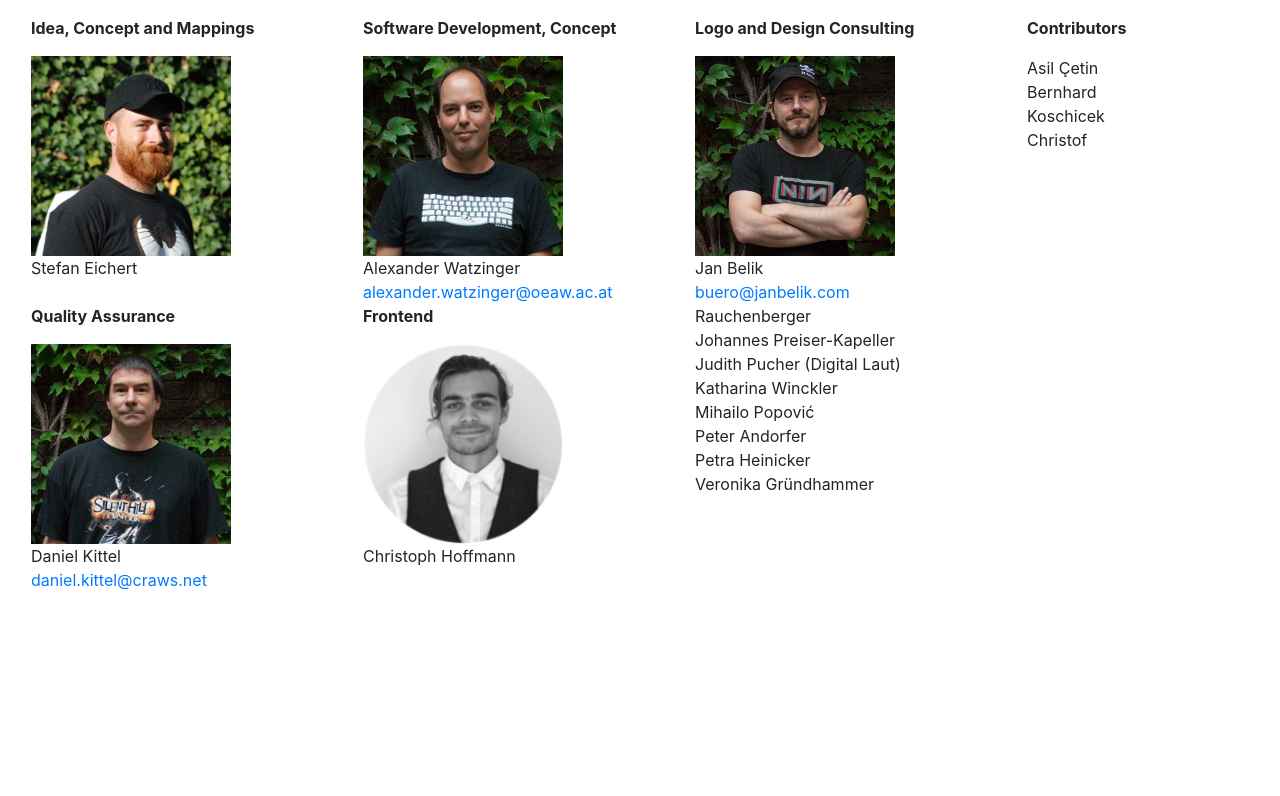
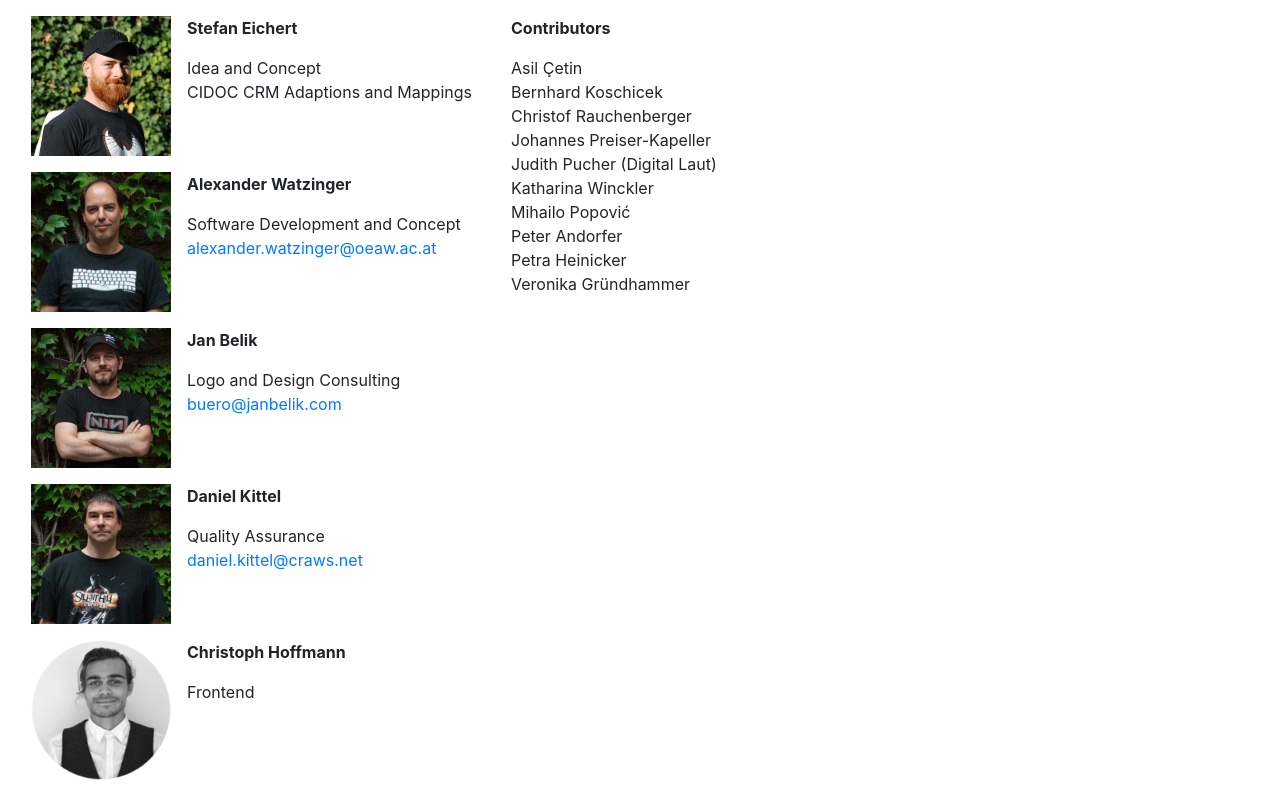
Before and after one commit to craws/OpenAtlas-Website, a Flask app: page /team in a window 1280 px wide. Shown: the part 204-1000 px from the top of the page. Before the commit the page ends 794 px from the top, so only its background shows below. Run offline with Flask 2, Linux system fonts and the light colour scheme; parts of the project's set-up code (start-up, migrations or seed data) failed here and were passed over; some libraries are stand-ins or nearby versions.

Commit message:
Team layout

```diff
--- a/openatlas_website/static/css/style.css
+++ b/openatlas_website/static/css/style.css
@@ -2,21 +2,19 @@
     margin: 1em;
 }
 
-#team {
-    clear: both;
-}
-
-#team div p {
-    font-weight: bold;
-}
-
-#team > div > div {
-    margin: 0 0.5em 0 0;
-    float: left;
-    width: 324px;
+#team > div {
+    width: 30em;
+    overflow: hidden;
+    margin-bottom: 1em;
 }
 
 #team img {
-    width: 200px;
-    height: 200px;
+    width: 140px;
+    height: 140px;
+    float: left;
+    margin-right: 1em;
 }
+
+p.name {
+    font-weight: bold;
+}
--- a/openatlas_website/templates/team.html
+++ b/openatlas_website/templates/team.html
@@ -1,51 +1,51 @@
 {% extends "layout.html" %}
 {% block content %}
 <div class="container">
-        <div id="team">
+    <div id="team" style="float:left">
         <div>
-                <div>
-                    <p>Idea, Concept and Mappings</p>
-                    <img src="/static/images/team/stefan.jpg" alt="Stefan" /><br />
-                    Stefan Eichert<br />
+            <img src="/static/images/team/stefan.jpg" alt="Stefan"/>
+            <p class="name">Stefan Eichert</p>
+            Idea and Concept<br/>
+            CIDOC CRM Adaptions and Mappings
         </div>
         <div>
-                    <p>Software Development, Concept</p>
-                    <img src="/static/images/team/alex.png" alt="Alex" /><br />
-                    Alexander Watzinger<br />
+            <img src="/static/images/team/alex.png" alt="Alex"/>
+            <p class="name">Alexander Watzinger</p>
+            Software Development and Concept<br/>
             <a class="email" href="mailto:alexander.watzinger@oeaw.ac.at">alexander.watzinger@oeaw.ac.at</a>
         </div>
         <div>
-                    <p>Logo and Design Consulting</p>
-                    <img src="/static/images/team/jan.png" alt="Jan" /><br />
-                    Jan Belik<br/>
+            <img src="/static/images/team/jan.png" alt="Jan"/>
+            <p class="name">Jan Belik</p>
+            Logo and Design Consulting<br/>
             <a class="email" href="mailto:buero@janbelik.com">buero@janbelik.com</a>
         </div>
         <div>
-                    <p>Quality Assurance</p>
-                    <img src="/static/images/team/daniel.png" alt="Daniel" /><br />
-                    Daniel Kittel<br/>
+            <img src="/static/images/team/daniel.png" alt="Daniel"/>
+            <p class="name">Daniel Kittel</p>
+            Quality Assurance<br/>
             <a class="email" href="mailto:daniel.kittel@craws.net">daniel.kittel@craws.net</a>
         </div>
         <div>
-                    <p>Frontend</p>
-                    <img src="/static/images/team/christoph.png" alt="Daniel" /><br />
-                    Christoph Hoffmann<br/>
+            <img src="/static/images/team/christoph.png" alt="Christoph"/>
+            <p class="name">Christoph Hoffmann</p>
+            Frontend
         </div>
     </div>
-        </div>
-
+    <div style="float: left;">
         <p style="font-weight: bold">Contributors</p>
         <p>
-            Asil Çetin<br />
-            Bernhard Koschicek<br />
-            Christof Rauchenberger<br />
-            Johannes Preiser-Kapeller<br />
-            Judith Pucher (Digital Laut)<br />
-            Katharina Winckler<br />
-            Mihailo Popović<br />
-            Peter Andorfer<br />
-            Petra Heinicker<br />
-            Veronika Gründhammer<br />
+            Asil Çetin<br/>
+            Bernhard Koschicek<br/>
+            Christof Rauchenberger<br/>
+            Johannes Preiser-Kapeller<br/>
+            Judith Pucher (Digital Laut)<br/>
+            Katharina Winckler<br/>
+            Mihailo Popović<br/>
+            Peter Andorfer<br/>
+            Petra Heinicker<br/>
+            Veronika Gründhammer<br/>
         </p>
     </div>
+</div>
 {% endblock %}
```
Lines whose indentation alone changed are shown as unchanged.
